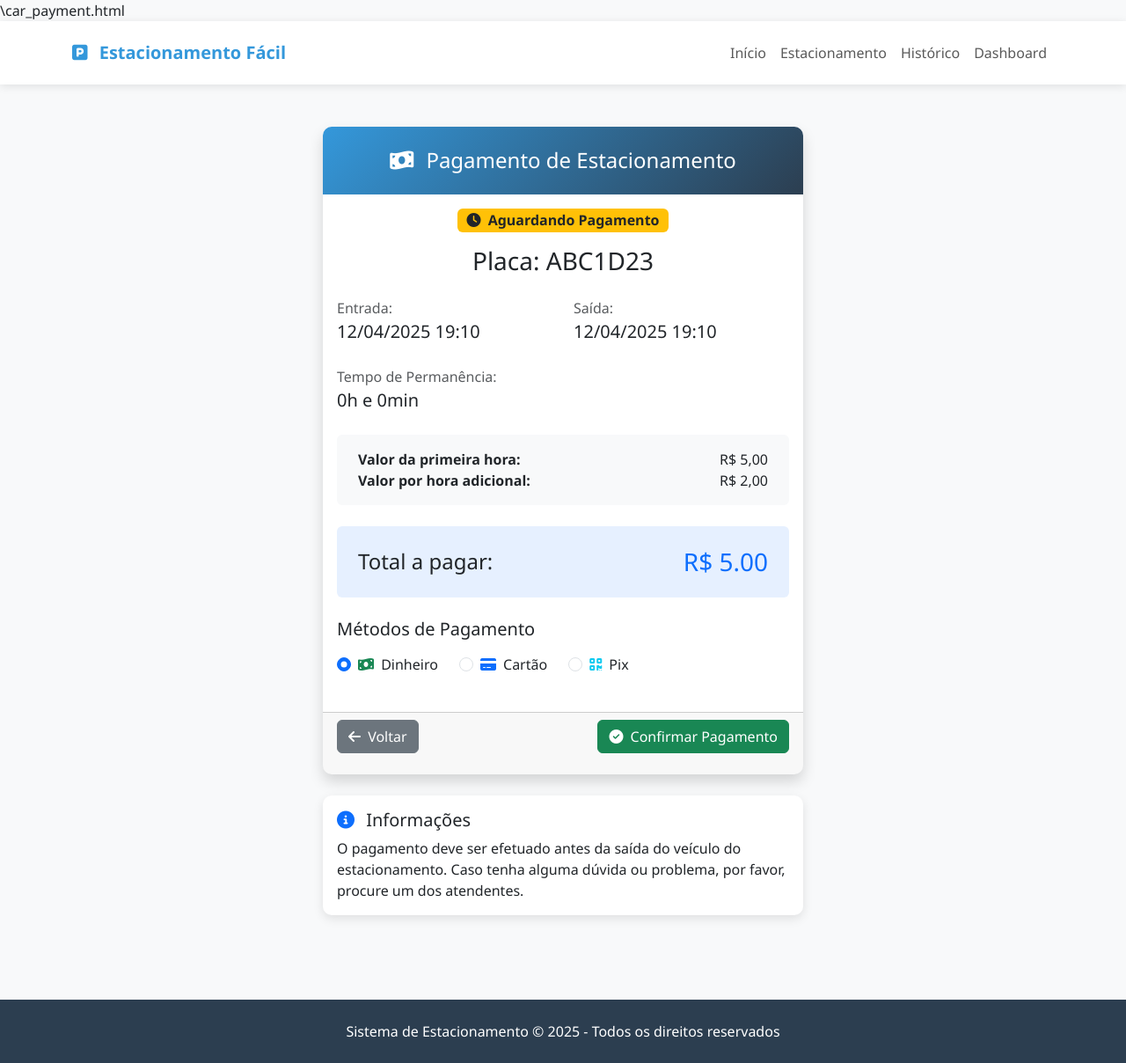
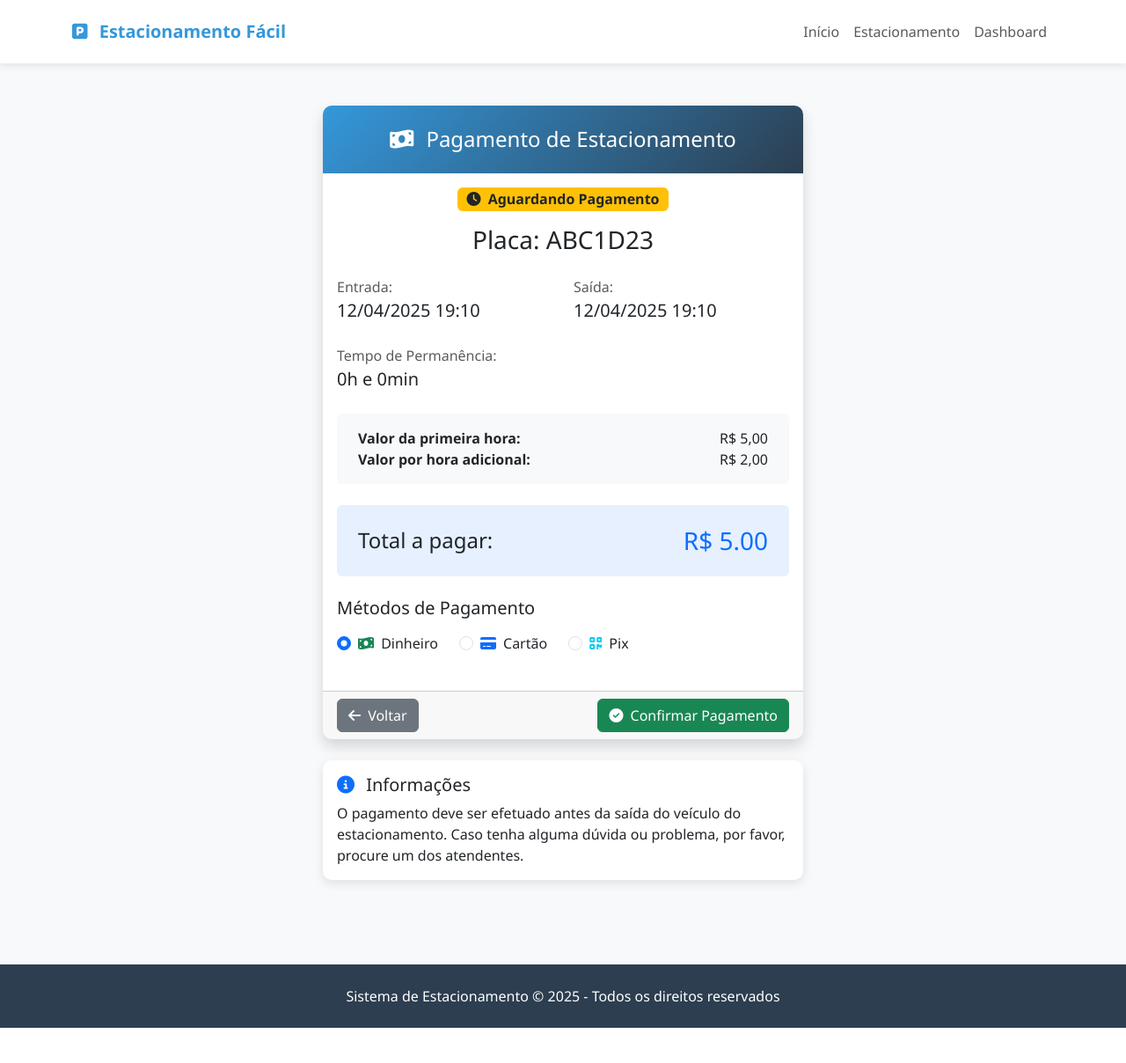
Before and after one commit to Guinhoal/Parking-System, a Django app: page /car-payment/1/ in a window 1280 px wide. Shown: the whole page at 88% size. After the commit the page ends 1168 px from the top, so only its background shows below. Run offline with Django 5.2, Linux system fonts and the light colour scheme; data comes from the database, SQL or seed files in the repository; both versions use the stored data as it was after the commit.

Commit message:
Terminado comentários e porblemas ademais

```diff
--- a/parking_system/parking_systems/models.py
+++ b/parking_system/parking_systems/models.py
@@ -16,7 +16,7 @@ class Car(models.Model):
         return f"Carro {self.placa} - {'Estacionado' if not self.saida else 'Saiu'}"
 
 
-    """"Cálculo"""
+    """"Cálculo do valor do Estacionamento"""
     def calcular_valor(self):
         if not self.saida:
             return None
@@ -31,6 +31,7 @@ class Car(models.Model):
         else:
             return 5.00 + (horas - 1) * 2.00
 
+    """"Cálculo do Tempo de permanência"""
     def tempo_permanencia(self):
         if not self.saida:
             duracao = timezone.now() - self.entrada
@@ -44,11 +45,3 @@ class Car(models.Model):
             return f"{duracao.days} dias, {horas}h e {minutos}min"
         else:
             return f"{horas}h e {minutos}min"
-
-    def status_pagamento(self):
-        if not self.saida:
-            return "Estacionado"
-        elif self.pago:
-            return "Pago"
-        else:
-            return "Pendente"
--- a/parking_system/parking_systems/templates/parking_systems/car_payment.html
+++ b/parking_system/parking_systems/templates/parking_systems/car_payment.html
@@ -1,4 +1,3 @@
-\car_payment.html
 <!DOCTYPE html>
 <html lang="pt-br">
   <head>
@@ -45,9 +44,6 @@
             </li>
             <li class="nav-item">
               <a class="nav-link" href="{% url 'car_list' %}">Estacionamento</a>
-            </li>
-            <li class="nav-item">
-              <a class="nav-link" href="{% url 'car_history' %}">Histórico</a>
             </li>
             <li class="nav-item">
               <a class="nav-link" href="{% url 'dashboard' %}">Dashboard</a>
--- a/parking_system/parking_systems/templates/parking_systems/dashboard.html
+++ b/parking_system/parking_systems/templates/parking_systems/dashboard.html
@@ -45,9 +45,6 @@
             </li>
             <li class="nav-item">
               <a class="nav-link" href="{% url 'car_list' %}">Estacionamento</a>
-            </li>
-            <li class="nav-item">
-              <a class="nav-link" href="{% url 'car_history' %}">Histórico</a>
             </li>
             <li class="nav-item">
               <a
--- a/parking_system/parking_systems/urls.py
+++ b/parking_system/parking_systems/urls.py
@@ -14,5 +14,4 @@ urlpatterns = [
     path('car-list.html', views.car_list, name='car_list'),
     path('car-list.html', views.car_list, name='car_list'),
     path('car-payment/<int:pk>/', views.car_payment, name='car_payment'),
-    path('car-history/', views.car_history, name='car_history'),
 ]
--- a/parking_system/parking_systems/views.py
+++ b/parking_system/parking_systems/views.py
@@ -6,6 +6,8 @@ from django.db.models import Count, Sum, Avg, F, ExpressionWrapper, fields
 from django.db.models.functions import TruncDate
 from datetime import datetime, timedelta
 
+
+"""Conta o número de carros estacionados chamada ao entrar no index"""
 def index(request):
     veiculos_estacionados = Car.objects.filter(saida__isnull=True).count()
     context = {
@@ -13,43 +15,24 @@ def index(request):
     }
     return render(request, 'parking_systems/index.html', context)
 
+"""Calcula estastíticas Gerais, chamada ao acessar o dashboard"""
 def dashboard(request):
     total_entradas = Car.objects.count()
     veiculos_estacionados = Car.objects.filter(saida__isnull=True).count()
     veiculos_saida = Car.objects.filter(saida__isnull=False).count()
     total_faturado = Car.objects.filter(pago=True).aggregate(total=Sum('valor'))['total'] or 0
 
-    hoje = timezone.now().date()
-    sete_dias_atras = hoje - timedelta(days=6)
-
-    entradas_por_dia = Car.objects.filter(
-        entrada__date__gte=sete_dias_atras
-    ).annotate(
-        dia=TruncDate('entrada')
-    ).values('dia').annotate(
-        total=Count('id')
-    ).order_by('dia')
-
-    faturamento_por_dia = Car.objects.filter(
-        saida__date__gte=sete_dias_atras,
-        pago=True
-    ).annotate(
-        dia=TruncDate('saida')
-    ).values('dia').annotate(
-        total=Sum('valor')
-    ).order_by('dia')
 
     context = {
         'total_entradas': total_entradas,
         'veiculos_estacionados': veiculos_estacionados,
         'veiculos_saida': veiculos_saida,
         'total_faturado': total_faturado,
-        'entradas_por_dia': list(entradas_por_dia),
-        'faturamento_por_dia': list(faturamento_por_dia),
     }
 
     return render(request, 'parking_systems/dashboard.html', context)
 
+""""Processa a entrada de veículos e vê se é possível estacionar - Chamada por formulário"""
 def car_entry(request):
     if request.method == 'POST':
         placa = request.POST.get('placa').strip().upper()
@@ -67,6 +50,7 @@ def car_entry(request):
 
     return redirect('index')
 
+""""Processa a saída de carro e é chamada por formulário"""
 def car_exit(request):
     if request.method == 'POST':
         placa = request.POST.get('placa').strip().upper()
@@ -93,6 +77,8 @@ def car_exit(request):
 
     return redirect('index')
 
+
+""""Lista todos os veículos"""
 def car_list(request):
     carros_estacionados = Car.objects.filter(saida__isnull=True).order_by('-entrada')
 
@@ -104,6 +90,8 @@ def car_list(request):
 
     return render(request, 'parking_systems/car_list.html', context)
 
+
+""""Realiza o pagamento"""
 def car_payment(request, pk):
     carro = get_object_or_404(Car, pk=pk)
 
@@ -118,19 +106,3 @@ def car_payment(request, pk):
     }
 
     return render(request, 'parking_systems/car_payment.html', context)
-
-def car_history(request):
-    carros_historico = Car.objects.filter(saida__isnull=False).order_by('-saida')
-
-    total_faturado = sum(c.valor for c in carros_historico if c.pago)
-    pendente = sum(c.valor for c in carros_historico if not c.pago)
-
-    context = {
-        'carros': carros_historico,
-        'titulo': 'Histórico de Veículos',
-        'total': carros_historico.count(),
-        'total_faturado': total_faturado,
-        'pendente': pendente
-    }
-
-    return render(request, 'parking_systems/car_history.html', context)
```
Also changed, not shown: parking_system/db.sqlite3.
